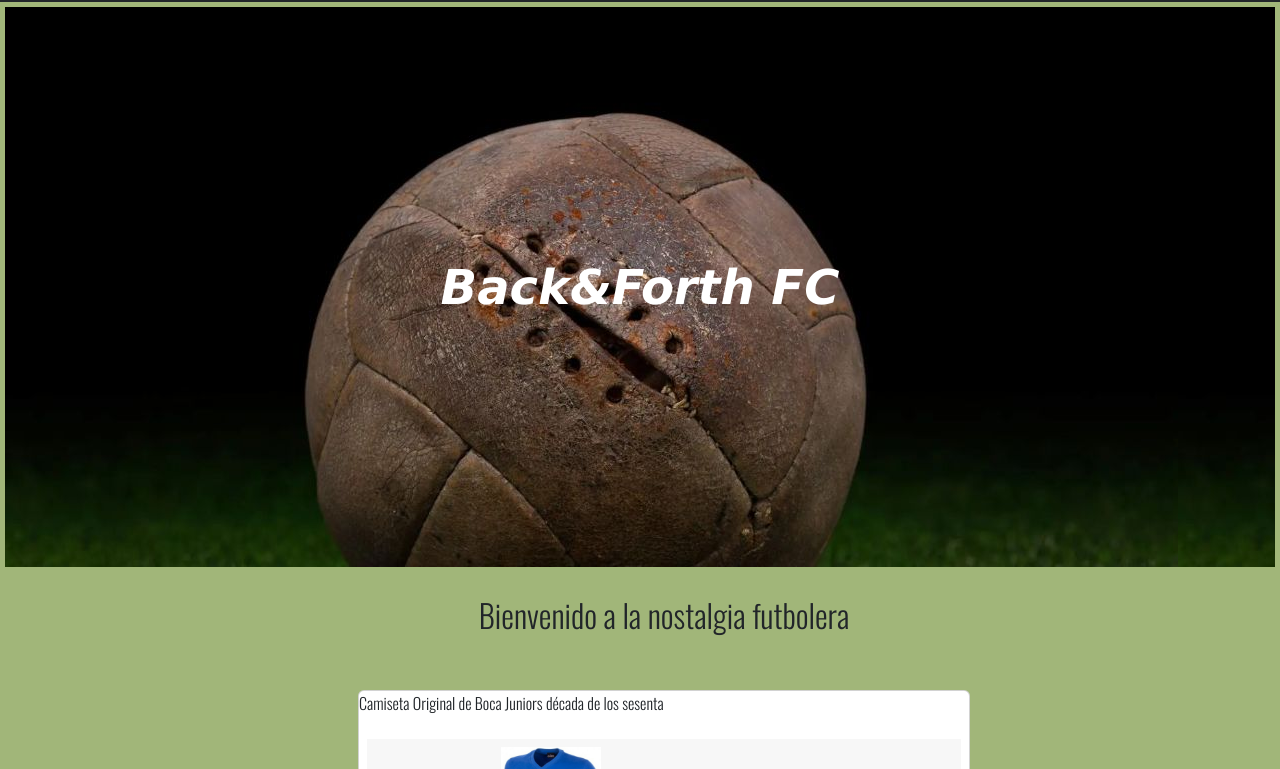
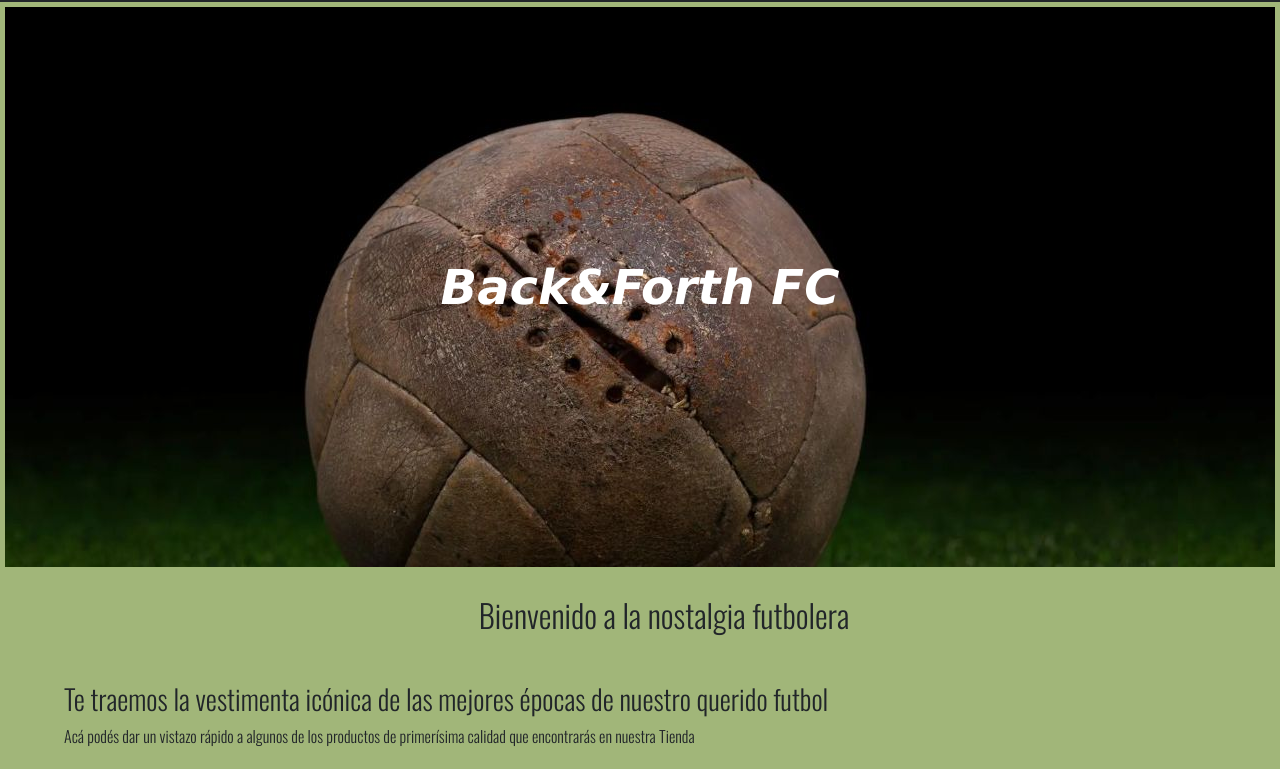
Before and after one commit to realeag/BackAndForth-Javascript, a plain HTML site: page index.html in a window 1280 px wide. Shown: the part 174-943 px from the top of the page. Drawn offline with nearby package versions, Linux system fonts and the light colour scheme; some packages are replaced by stand-ins of ours; a script that the page names is missing.

Commit message:
js op ternario y fetch de JSON e index h3 y p

```diff
--- a/index.html
+++ b/index.html
@@ -51,6 +51,8 @@
         <section class="dom">
             <div class="bienvenida">
                 <h2 class="titPrimario" id="tituloPrimario">Bienvenido a la nostalgia futbolera</h2>
+                <h3>Te traemos la vestimenta icónica de las mejores épocas de nuestro querido futbol</h3>
+                <p>Acá podés dar un vistazo rápido a algunos de los productos de primerísima calidad que encontrarás en nuestra Tienda</p>
                 <div id="api" class="row justify-content-center align-items-center mb-4">
 
                 </div>
```
